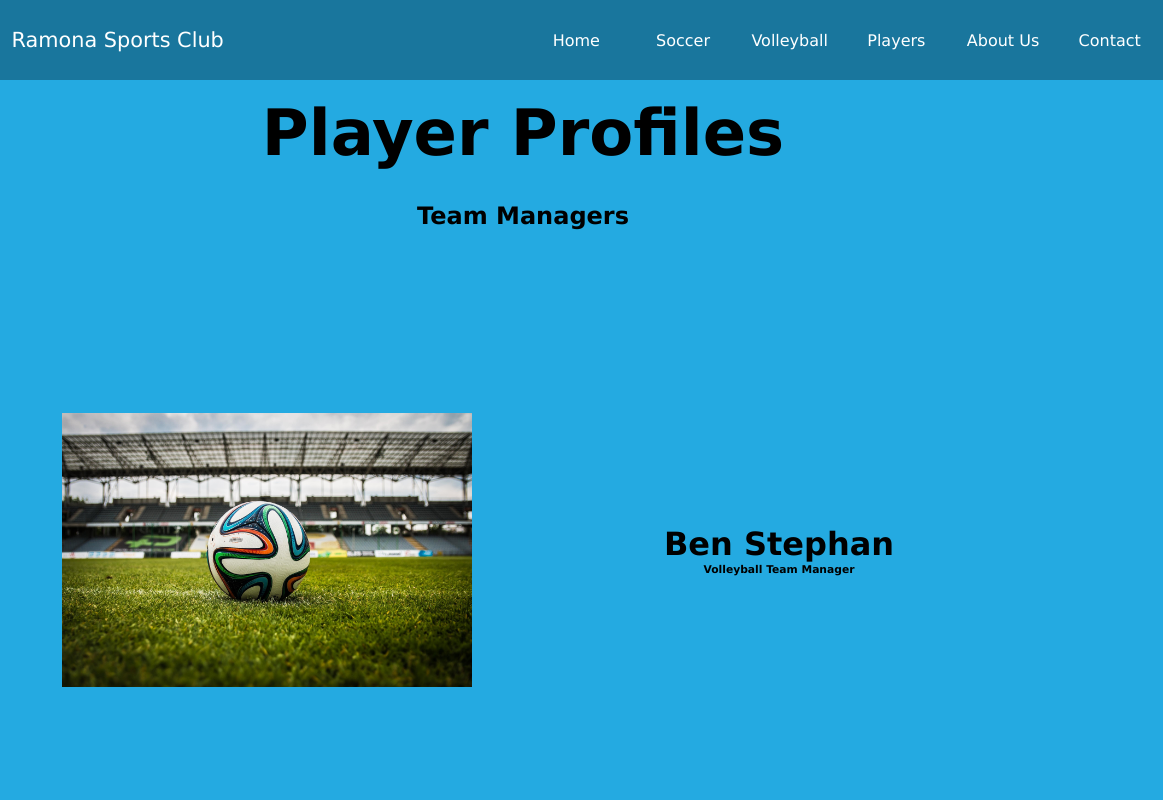
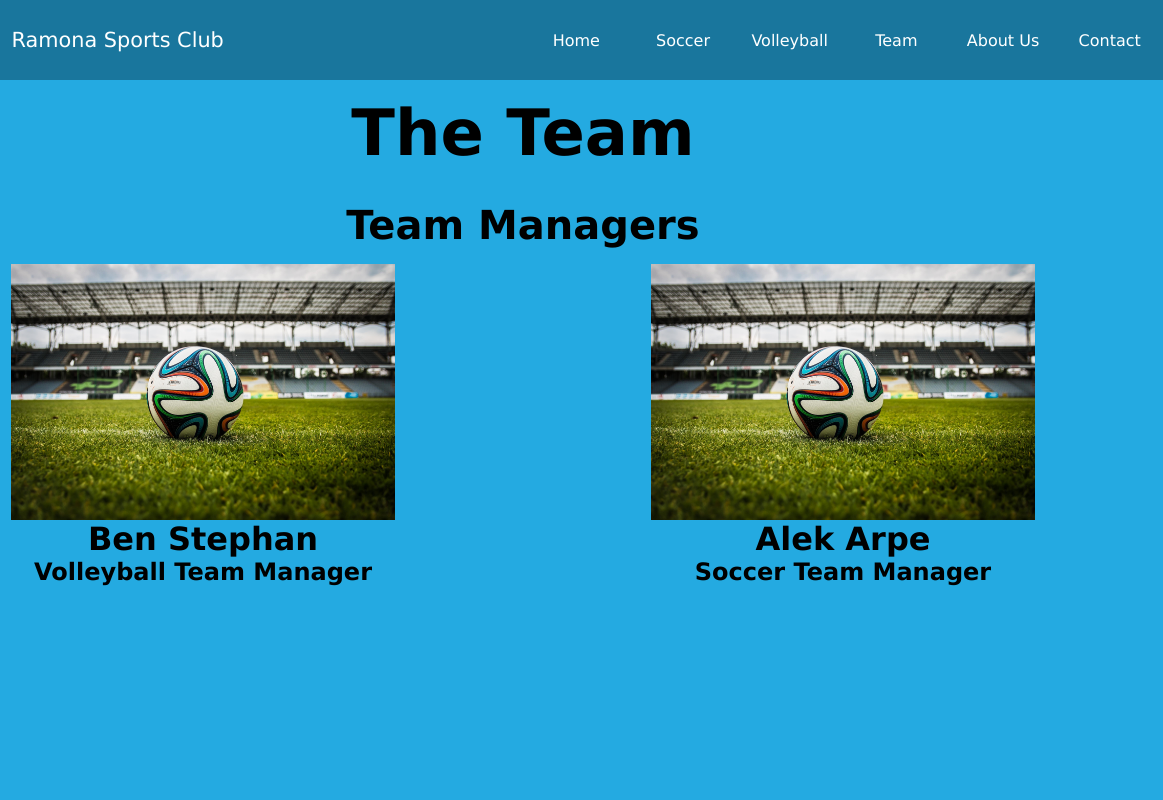
Before and after one commit to bestepha83/Alek-s-fc, a plain HTML site: page players.html in a window 1280 px wide. Shown: the top 800 px of the page, 117-1280 px from the left. Drawn offline with Linux system fonts and the light colour scheme.

Commit message:
team page

```diff
--- a/players.html
+++ b/players.html
@@ -4,7 +4,7 @@
     <meta charset="UTF-8">
     <meta http-equiv="X-UA-Compatible" content="IE=edge">
     <meta name="viewport" content="width=device-width, initial-scale=1.0">
-    <title>Ramona Sports Club | Players</title>
+    <title>Ramona Sports Club | Team</title>
     <link rel="shortcut icon" type="image/png" href = "./images/logo.png">
     <link rel="stylesheet" href="style.css">
 </head>
@@ -23,33 +23,36 @@
             <li><a href="index.html">Home</a></li>
             <li><a href="soccer.html">Soccer</a></li>
             <li><a href="volleyball.html">Volleyball</a></li>
-            <li><a href="players.html">Players</a></li>
+            <li><a href="players.html">Team</a></li>
             <li><a href="about.html">About Us</a></li>
             <li><a href="mailto:alek.arpe@gmail.com">Contact</a></li>
         </ul>
     </nav>
-    <section class = "about">
-        <h1>Player Profiles</h1>
+    <section class = "players">
+        <h1>The Team</h1>
+        <div class = "players-section">
             <h2>Team Managers</h2>
-        <div class = "about-body">
-            <div class = "about-img">
+            <div class = "players-cards">
+                <div class = "players-card">
+                    <div class = "players-img">
                         <img src="./images/soccer2.jpg" alt="Soccer">
                     </div>
-            <div class = "about-history">
+                    <div class = "players-history">
                         <h3>Ben Stephan</h3>
                         <h6>Volleyball Team Manager</h6>
                     </div>
                 </div>
-        <div class = "about-body">
-            <div class = "about-img">
+                <div class = "players-card">
+                    <div class = "players-img">
                         <img src="./images/soccer2.jpg" alt="Soccer">
                     </div>
-            <div class = "about-history">
+                    <div class = "players-history">
                         <h3>Alek Arpe</h3>
                         <h6>Soccer Team Manager</h6>
                     </div>
                 </div>
-        <h2>Players</h2>
+            </div>
+        </div>
     </section>
 </body>
 <script>
--- a/style.css
+++ b/style.css
@@ -315,6 +315,82 @@ nav .nav-links li a:active {
 
 
 
+
+
+
+/* PLAYERS SECTION */
+
+.players {
+    display: flex;
+    justify-content: center;
+    align-items: center;
+    flex-direction: column;
+    height: auto;
+    margin-top: 6rem;
+}
+
+.players h1 {
+    font-size: 4rem;
+    margin-bottom: 2rem;
+}
+
+.players .players-section {
+    display: flex;
+    flex-direction: column;
+    justify-content: center;
+    align-items: center;
+}
+
+.players .players-section h2 {
+    font-size: 2.5rem;
+    margin-bottom: 1rem;
+}
+
+.players .players-section .players-cards {
+    display: flex;
+    justify-content: space-around;
+    align-items: center;
+    flex-wrap: wrap;
+    width: 100%;
+}
+
+.players .players-section .players-cards .players-card {
+    display: flex;
+    flex-direction: column;
+    justify-content: center;
+    align-items: center;
+    width: 30%;
+}
+
+.players .players-section .players-cards .players-card .players-img {
+    width: 100%;
+    display: flex;
+    justify-content: center;
+    align-items: center;
+}
+
+.players .players-section .players-cards .players-card .players-img img {
+    width: 100%;
+}
+
+.players .players-section .players-cards .players-card .players-history {
+    display: flex;
+    justify-content: center;
+    align-items: center;
+    flex-direction: column;
+    width: 100%;
+}
+
+.players .players-section .players-cards .players-card .players-history h3 {
+    font-size: 2rem;
+}
+.players .players-section .players-cards .players-card .players-history h6 {
+    font-size: 1.5rem;
+}
+
+
+
+
 @media only screen and (max-width: 1000px) {
     .home {
         margin-top: 2rem;
```
Also changed, not shown: about.html (+1 -1 lines), index.html (+1 -1 lines), soccer.html (+1 -1 lines), volleyball.html (+6 -7 lines), 1 other file. Lines whose indentation alone changed are shown as unchanged.
